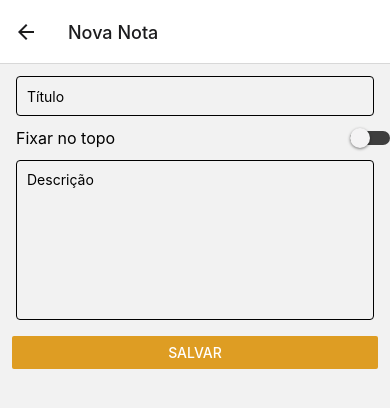
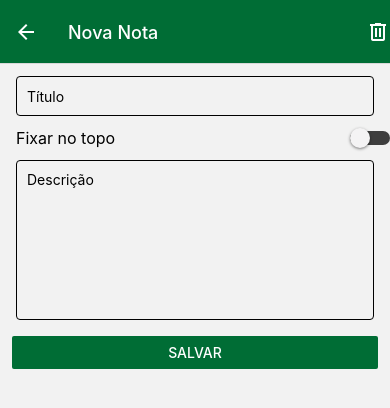
Before and after one commit to rodrigo98rm/ufabc-pgc-app, a React Native app: screen /NewNote in a window 390 px wide. Shown: the top 408 px of the page. Built offline with nearby package versions, Linux system fonts and the light colour scheme.

Commit message:
Delete note button

```diff
--- a/src/screens/NewNote/index.tsx
+++ b/src/screens/NewNote/index.tsx
@@ -1,4 +1,4 @@
-import React, {useState} from 'react';
+import React, {useEffect, useState} from 'react';
 import {
   View,
   TextInput,
@@ -7,12 +7,36 @@ import {
   ActivityIndicator,
   Text,
   Switch,
+  TouchableOpacity,
 } from 'react-native';
 import {COLORS} from '../../utils/colors';
+import {useNavigation} from '@react-navigation/native';
+import Icon from 'react-native-vector-icons/MaterialCommunityIcons';
+
+const HeaderButton = ({onPress}: {onPress: () => void}) => {
+  return (
+    <TouchableOpacity onPress={onPress}>
+      <Icon name="trash-can-outline" size={24} color="#fff" />
+    </TouchableOpacity>
+  );
+};
 
 const NewNote = () => {
+  const navigation = useNavigation<any>();
+
   const [loading, setLoading] = useState(false);
   const [isPinned, setIsPinned] = useState(false);
+
+  useEffect(() => {
+    navigation.setOptions({
+      title: 'Nova Nota',
+      headerStyle: {
+        backgroundColor: COLORS.primary,
+      },
+      headerTintColor: '#fff',
+      headerRight: () => <HeaderButton onPress={() => {}} />,
+    });
+  }, [navigation]);
 
   const toggleSwitch = () => setIsPinned(previousState => !previousState);
 
@@ -46,7 +70,7 @@ const NewNote = () => {
           <Button
             title="Salvar"
             onPress={handleSubmit}
-            color={COLORS.secondary}
+            color={COLORS.primary}
           />
         </View>
       )}
```
